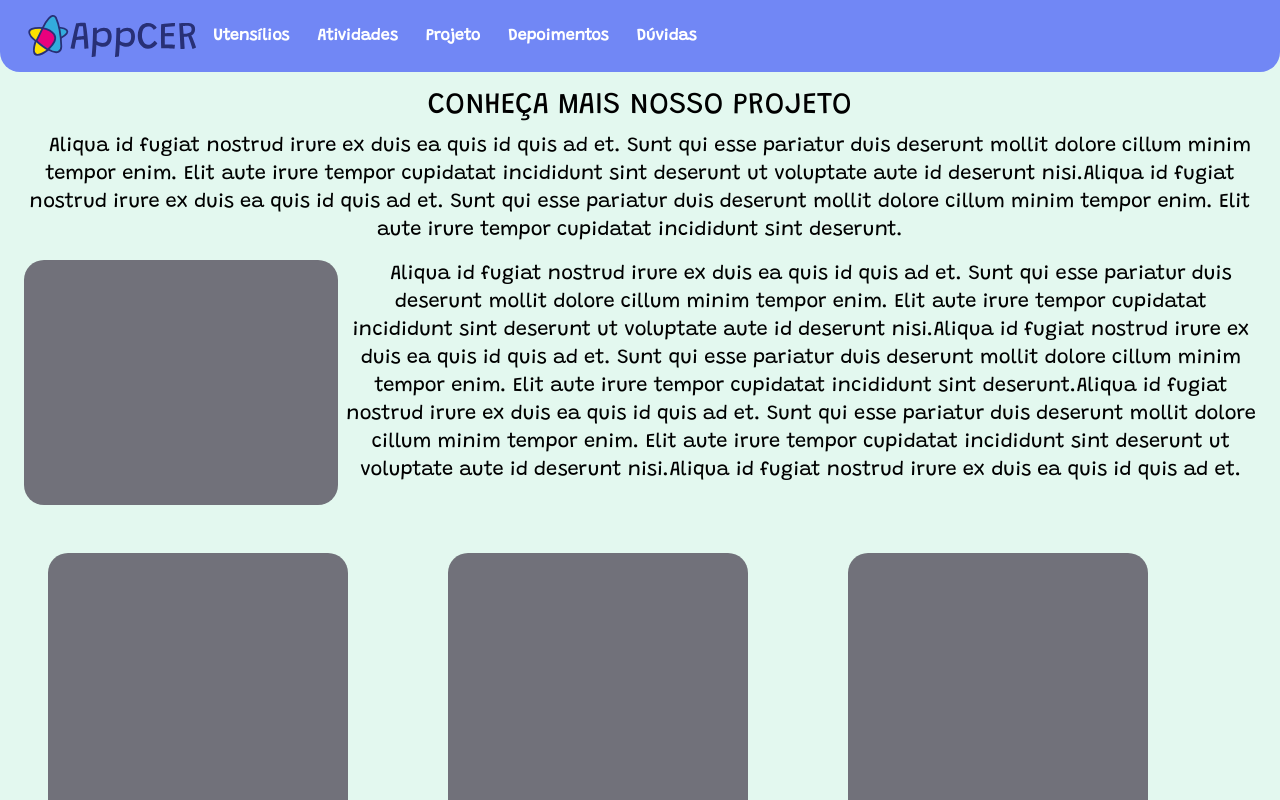
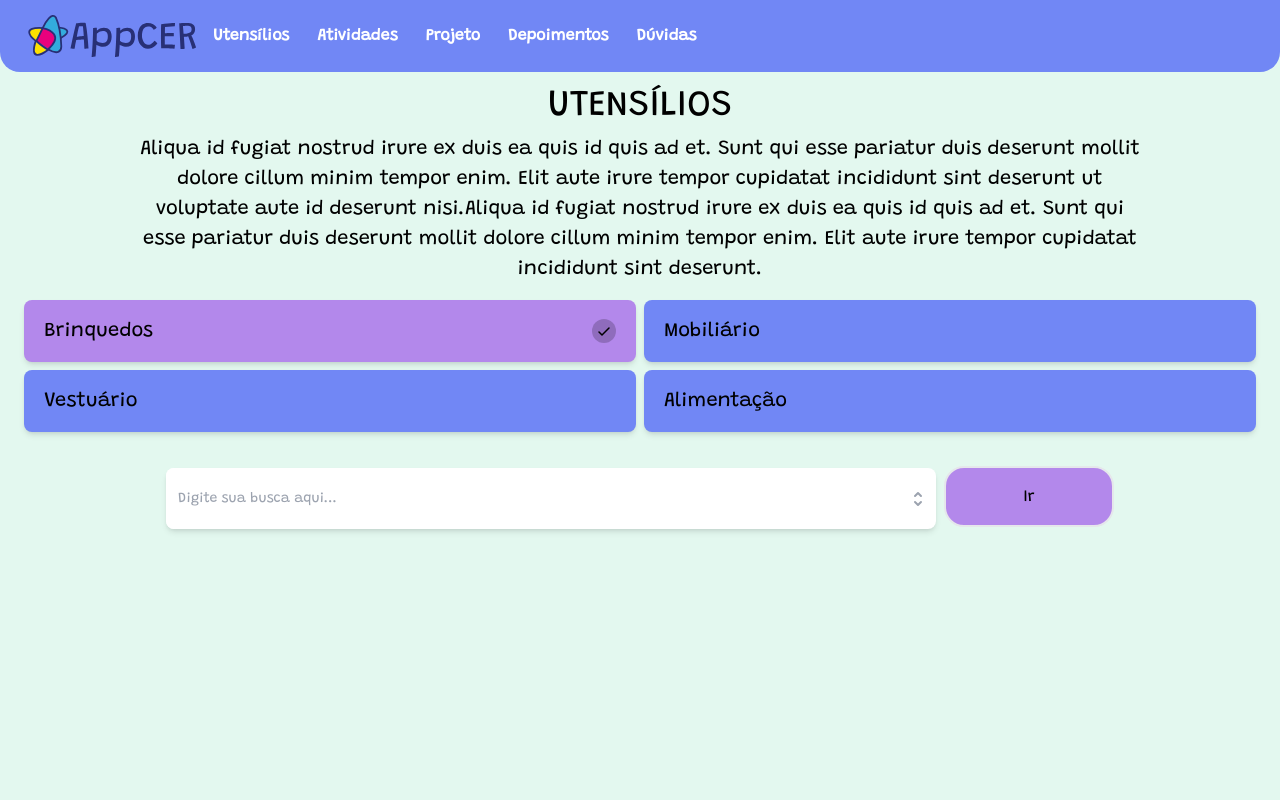
Before and after one commit to danilocsm/t.c.c-frontend, a React (Vite) app in the folder tcc-frontend/: page /items in a window 1280 px wide. Before the commit this address led to /. Shown: the top 800 px of the page. Built offline with nearby package versions, Linux system fonts and the light colour scheme.

Commit message:
WIP: adding Items page

```diff
--- a/tcc-frontend/src/App.tsx
+++ b/tcc-frontend/src/App.tsx
@@ -5,6 +5,7 @@ import Activities from "./pages/activity/Activities";
 import HomePage from "./pages/home/HomePage";
 import './global.css'
 import NavBar from "./components/navbar/NavBar";
+import Items from "./pages/items/Items";
 
 function App() {
   return (
@@ -15,6 +16,7 @@ function App() {
           <Route path="/" element={<HomePage />} />
           <Route path="/activities" element={<Activities />} />
           <Route path="/activities/detail/:id" element={<Activity />} />
+          <Route path="/items" element={<Items />} />
           <Route path="*" element={<Navigate to="/" replace />} />
         </Routes>
       </Router>
--- /dev/null
+++ b/tcc-frontend/src/components/items-options-layout/ItemsOptionsButtons.tsx
@@ -0,0 +1,73 @@
+import { RadioGroup } from "@headlessui/react";
+import { useEffect, useState } from "react";
+
+interface ItemsOptionsLayoutProps {
+  onOptionSelected: (selected: string) => void;
+}
+
+const options = ["Brinquedos", "Mobiliário", "Vestuário", "Alimentação"];
+
+function ItemsOptionsLayout({ onOptionSelected }: ItemsOptionsLayoutProps) {
+  const [selected, setSelected] = useState<string>("Brinquedos");
+
+  useEffect(() => {
+    onOptionSelected(selected);
+  }, [selected]);
+
+  return (
+    <RadioGroup
+      value={selected}
+      onChange={setSelected}
+      className="w-screen h-fit px-6"
+    >
+      <div className="grid grid-cols-2 gap-2">
+        {options.map((option) => {
+          return (
+            <RadioGroup.Option
+              value={option}
+              className={({ active, checked }) =>
+                `${
+                  active
+                    ? "ring-2 ring-white ring-opacity-60 ring-offset-2"
+                    : ""
+                }
+                  ${checked ? "bg-cerPurple" : "bg-cerBlue"}
+                    relative flex cursor-pointer rounded-lg px-5 py-4 shadow-md focus:outline-none`
+              }
+            >
+              {({ active, checked }) => (
+                <>
+                  <div className="flex w-full items-center justify-between">
+                    <div className="text-[20px]">{option}</div>
+                    {checked && (
+                      <div className="shrink-0 text-black">
+                        <CheckIcon className="h-6 w-6" />
+                      </div>
+                    )}
+                  </div>
+                </>
+              )}
+            </RadioGroup.Option>
+          );
+        })}
+      </div>
+    </RadioGroup>
+  );
+}
+
+function CheckIcon(props: any) {
+  return (
+    <svg viewBox="0 0 24 24" fill="none" {...props}>
+      <circle cx={12} cy={12} r={12} fill="#000" opacity="0.2" />
+      <path
+        d="M7 13l3 3 7-7"
+        stroke="#000000"
+        strokeWidth={1.5}
+        strokeLinecap="round"
+        strokeLinejoin="round"
+      />
+    </svg>
+  );
+}
+
+export default ItemsOptionsLayout;
--- a/tcc-frontend/src/components/searchbar/SearchBar.tsx
+++ b/tcc-frontend/src/components/searchbar/SearchBar.tsx
@@ -1,6 +1,6 @@
 import { Combobox, Transition } from "@headlessui/react";
 import { CheckIcon, SelectorIcon } from "@heroicons/react/solid";
-import { Fragment, useState } from "react";
+import { useState } from "react";
 import { useNavigate } from "react-router";
 import SearchButton from "./SearchButton";
 
@@ -38,12 +38,12 @@ function SearchBar() {
   };
 
   return (
-    <div className="top-14 md:w-[833px] w-2/3 flex flex-row items-center justify-center">
+    <div className="flex flex-row items-center justify-center w-screen">
       <Combobox value={selected} onChange={setSelected}>
         <div className="relative mt-1">
-          <div className="relative w-full flex flex-row cursor-default overflow-hidden rounded-lg bg-white text-left shadow-md focus:outline-none focus-visible:ring-2 focus-visible:ring-white focus-visible:ring-opacity-75 focus-visible:ring-offset-2 focus-visible:ring-offset-teal-300 sm:text-sm">
+          <div className="relative md:w-[770px] md:h-[61px] w-1/2 h-1/3 mt-4 flex flex-row cursor-default overflow-hidden rounded-lg bg-white text-left shadow-md focus:outline-none focus-visible:ring-2 focus-visible:ring-white focus-visible:ring-opacity-75 focus-visible:ring-offset-2 focus-visible:ring-offset-teal-300 sm:text-sm">
             <Combobox.Input
-              className="w-full border-none py-2 pl-3 pr-10 text-sm leading-5 text-gray-900 focus:ring-0"
+              className="w-full border-none pl-3 pr-10 text-sm leading-5 text-gray-900 focus:ring-0"
               displayValue={(person) => person.name}
               onChange={(event) => setQuery(event.target.value)}
               placeholder="Digite sua busca aqui..."
--- a/tcc-frontend/src/components/searchbar/SearchButton.tsx
+++ b/tcc-frontend/src/components/searchbar/SearchButton.tsx
@@ -5,7 +5,7 @@ interface SearchButtonProps {
 function SearchButton({ onClick }: SearchButtonProps) {
   return (
     <button
-      className="ml-2 mt-2 md:w-1/12 w-3/12 rounded-[20px] bg-cerPurple  border-2 hover:bg-white focus:border-black focus:outline-1"
+      className="ml-2 mt-4 md:w-[170px] md:h-[61px] w-1/4 h-1/3 rounded-[20px] bg-cerPurple  border-2 hover:bg-white focus:border-black focus:outline-1"
       onClick={() => {
         onClick();
       }}
--- /dev/null
+++ b/tcc-frontend/src/pages/items/Items.tsx
@@ -0,0 +1,41 @@
+import { useState } from "react";
+import ItemsOptionsLayout from "../../components/items-options-layout/ItemsOptionsButtons";
+import SearchBar from "../../components/searchbar/SearchBar";
+
+function Items() {
+  const [itemType, setItemType] = useState<string>("");
+
+  return (
+    <>
+      <div className="w-100vw grid items-center justify-center">
+        <h1 className="text-center text-[36px] mt-2">UTENSÍLIOS</h1>
+        <div className="w-screen flex flex-row h-fit">
+          <p className="text-center text-[20px] px-[135px]">
+            Aliqua id fugiat nostrud irure ex duis ea quis id quis ad et. Sunt
+            qui esse pariatur duis deserunt mollit dolore cillum minim tempor
+            enim. Elit aute irure tempor cupidatat incididunt sint deserunt ut
+            voluptate aute id deserunt nisi.Aliqua id fugiat nostrud irure ex
+            duis ea quis id quis ad et. Sunt qui esse pariatur duis deserunt
+            mollit dolore cillum minim tempor enim. Elit aute irure tempor
+            cupidatat incididunt sint deserunt.
+          </p>
+        </div>
+        <div className="w-screen my-4">
+          <ItemsOptionsLayout
+            onOptionSelected={(selected: string) => {
+              setItemType(selected);
+            }}
+          />
+        </div>
+        <div className="flex flex-row items-center justify-center w-screen h-2/3">
+          <SearchBar />
+        </div>
+        <div className="grid grid-cols-3 w-screen items-center justify-center gap-4">
+            {/* ItemObject */}
+        </div>
+      </div>
+    </>
+  );
+}
+
+export default Items;
```
